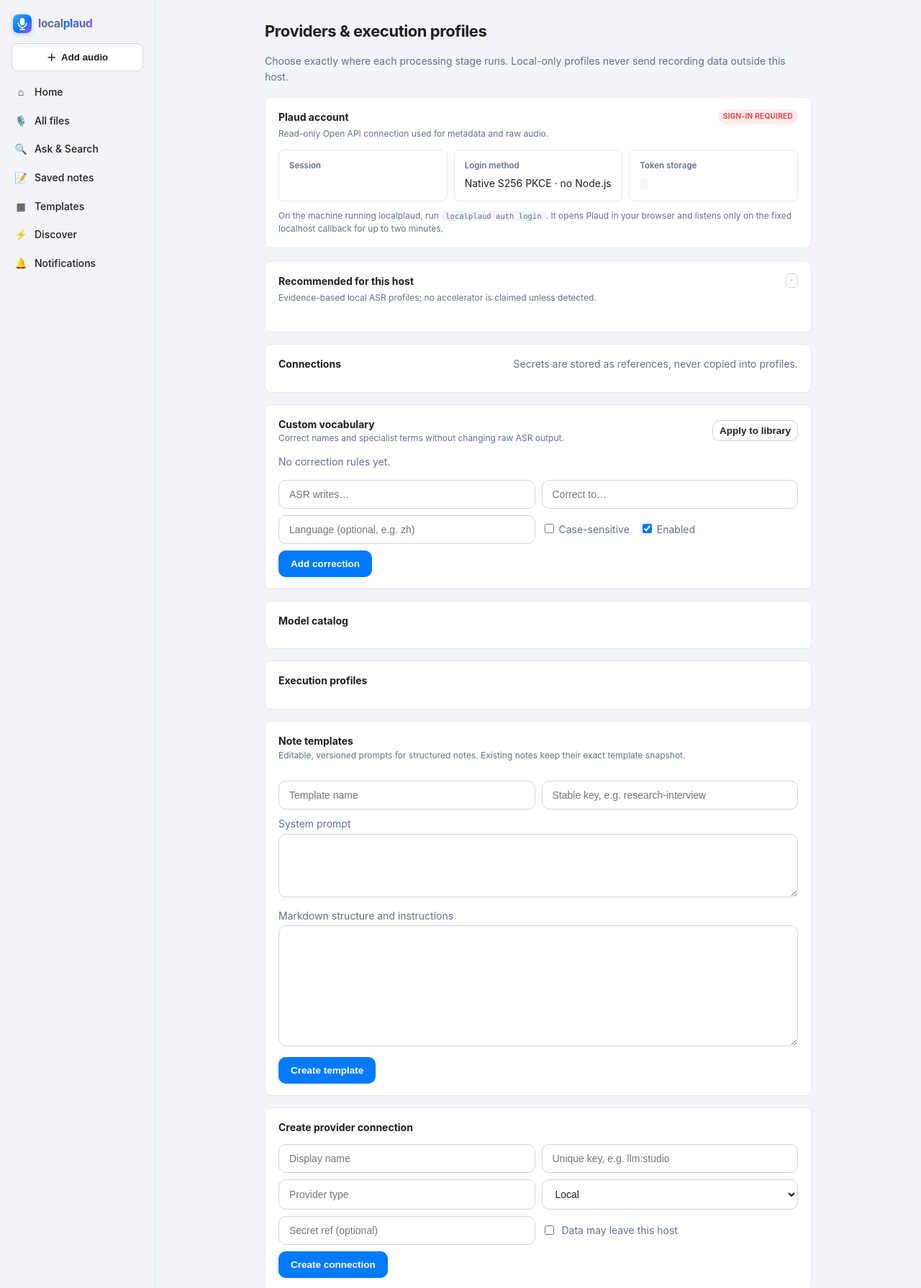
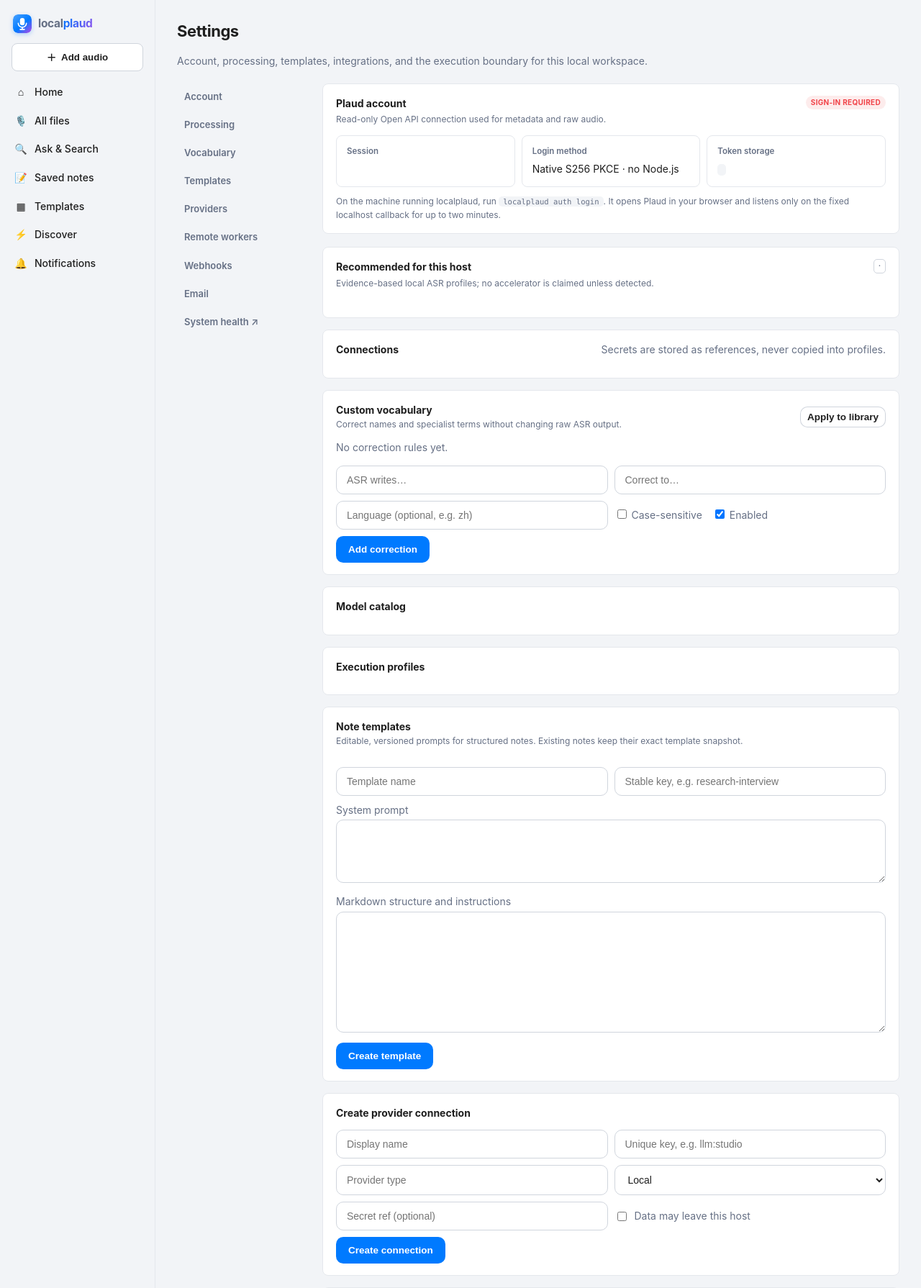
Before and after one commit to skyhong2002/localplaud, a Python web app: template src/localplaud/api/templates/settings.html in a window 1280 px wide. Shown: the top 1790 px of the page at 72% size. Run offline with Jinja, Linux system fonts and the light colour scheme; the template is opened without the code that fills it, so the values that code supplies are empty.

Commit message:
feat: organize settings navigation

```diff
--- a/src/localplaud/api/templates/settings.html
+++ b/src/localplaud/api/templates/settings.html
@@ -1,9 +1,22 @@
 {% extends "base.html" %}
 {% block title %}Settings — localplaud{% endblock %}
 {% block body %}
-<div class="content"><div class="pane-inner">
-  <h1 class="page">Providers &amp; execution profiles</h1>
-  <p class="sub">Choose exactly where each processing stage runs. Local-only profiles never send recording data outside this host.</p>
+<div class="content"><div class="pane-inner settings-page">
+  <h1 class="page">Settings</h1>
+  <p class="sub">Account, processing, templates, integrations, and the execution boundary for this local workspace.</p>
+  <div class="settings-layout">
+    <nav class="settings-nav" aria-label="Settings sections">
+      <a href="#plaud-account">Account</a>
+      <a href="#hardware-profiles">Processing</a>
+      <a href="#vocabulary">Vocabulary</a>
+      <a href="#note-templates">Templates</a>
+      <a href="#connections">Providers</a>
+      <a href="#remote-workers">Remote workers</a>
+      <a href="#webhook-integrations">Webhooks</a>
+      <a href="#email-integrations">Email</a>
+      <a href="/status">System health ↗</a>
+    </nav>
+    <div class="settings-sections">
 
   <div class="panel" style="margin-top:18px" id="plaud-account">
     <div style="display:flex;justify-content:space-between;gap:12px;align-items:flex-start;flex-wrap:wrap">
@@ -38,7 +51,7 @@
     <div id="hardware-result" class="sub" style="font-size:12px;margin-top:10px"></div>
   </div>
 
-  <div class="panel" style="margin-top:16px">
+  <div class="panel" style="margin-top:16px" id="connections">
     <div style="display:flex;justify-content:space-between;align-items:center;gap:12px">
       <strong>Connections</strong>
       <span class="sub">Secrets are stored as references, never copied into profiles.</span>
@@ -83,7 +96,7 @@
     </form>
   </div>
 
-  <div class="panel" style="margin-top:16px">
+  <div class="panel" style="margin-top:16px" id="model-catalog">
     <strong>Model catalog</strong>
     <div style="display:grid;grid-template-columns:repeat(auto-fit,minmax(230px,1fr));gap:10px;margin-top:12px">
       {% for m in models %}
@@ -98,7 +111,7 @@
     </div>
   </div>
 
-  <div class="panel" style="margin-top:16px">
+  <div class="panel" style="margin-top:16px" id="execution-profiles">
     <strong>Execution profiles</strong>
     <div style="display:grid;gap:12px;margin-top:12px">
       {% for p in profiles %}
@@ -118,7 +131,7 @@
     </div>
   </div>
 
-  <div class="panel" style="margin-top:16px">
+  <div class="panel" style="margin-top:16px" id="note-templates">
     <div style="display:flex;justify-content:space-between;align-items:center;gap:12px">
       <div><strong>Note templates</strong><div class="sub" style="font-size:12px">Editable, versioned prompts for structured notes. Existing notes keep their exact template snapshot.</div></div>
     </div>
@@ -141,7 +154,7 @@
     </form>
   </div>
 
-  <div class="panel" style="margin-top:16px">
+  <div class="panel" style="margin-top:16px" id="create-connection">
     <strong>Create provider connection</strong>
     <form id="connection-form" style="display:grid;grid-template-columns:1fr 1fr;gap:9px;margin-top:12px">
       <input class="search-input" name="name" placeholder="Display name" required>
@@ -154,7 +167,7 @@
     </form>
   </div>
 
-  <div class="panel" style="margin-top:16px">
+  <div class="panel" style="margin-top:16px" id="create-model">
     <strong>Add model</strong>
     <form id="model-form" style="display:grid;grid-template-columns:1fr 1fr;gap:9px;margin-top:12px">
       <select class="search-input" name="connection_id" required>{% for c in connections %}<option value="{{ c.id }}" data-target="{{ c.execution_target }}" data-egress="{{ 'true' if c.data_egress else 'false' }}">{{ c.name }}</option>{% endfor %}</select>
@@ -169,7 +182,7 @@
     </form>
   </div>
 
-  <div class="panel" style="margin-top:16px">
+  <div class="panel" style="margin-top:16px" id="create-profile">
     <strong>Create execution profile</strong>
     <p class="sub" style="margin:4px 0 12px">Each stage is explicit. Unsupported model/stage combinations are rejected before saving.</p>
     <form id="profile-form" style="display:grid;grid-template-columns:1fr 1fr;gap:9px">
@@ -190,7 +203,7 @@
     </form>
   </div>
 
-  <div class="panel" style="margin-top:16px">
+  <div class="panel" style="margin-top:16px" id="remote-workers">
     <strong>Remote workers</strong>
     <p class="sub" style="margin:4px 0 12px">Authenticated localplaud-worker v1 hosts. Tokens remain in environment variables.</p>
     <div style="display:grid;gap:9px">
@@ -259,9 +272,15 @@
       <div style="grid-column:1/-1;display:flex;align-items:center;gap:10px"><button class="btn" type="submit">Authorize email</button><span id="email-result" class="sub"></span></div>
     </form>
   </div>
+    </div>
+  </div>
 </div></div>
 {% endblock %}
 {% block scripts %}
+<style>
+.settings-page{max-width:1180px!important}.settings-layout{display:grid;grid-template-columns:180px minmax(0,1fr);gap:22px;align-items:start;margin-top:20px}.settings-nav{position:sticky;top:18px;display:flex;flex-direction:column;gap:3px}.settings-nav a{padding:8px 10px;border-radius:8px;color:var(--muted);font-size:13px;font-weight:600}.settings-nav a:hover,.settings-nav a:focus-visible{background:var(--panel2);color:var(--fg);outline:none}.settings-sections{min-width:0}.settings-sections>.panel:first-child{margin-top:0!important}.settings-sections>.panel{scroll-margin-top:18px}
+@media(max-width:820px){.settings-layout{grid-template-columns:1fr;gap:14px}.settings-nav{position:static;flex-direction:row;overflow-x:auto;padding-bottom:4px;scrollbar-width:thin}.settings-nav a{white-space:nowrap;background:var(--panel)}.settings-sections>.panel{scroll-margin-top:72px}}
+</style>
 <script>
 const CONNECTIONS={{ connections|tojson }};
 const MODELS={{ models|tojson }};
```
Also changed, not shown: TODO.md (+7 -4 lines), docs/product-workflow.md (+6 -0 lines), tests/test_providers.py (+2 -1 lines), tests/test_web_ui.py (+16 -0 lines).
